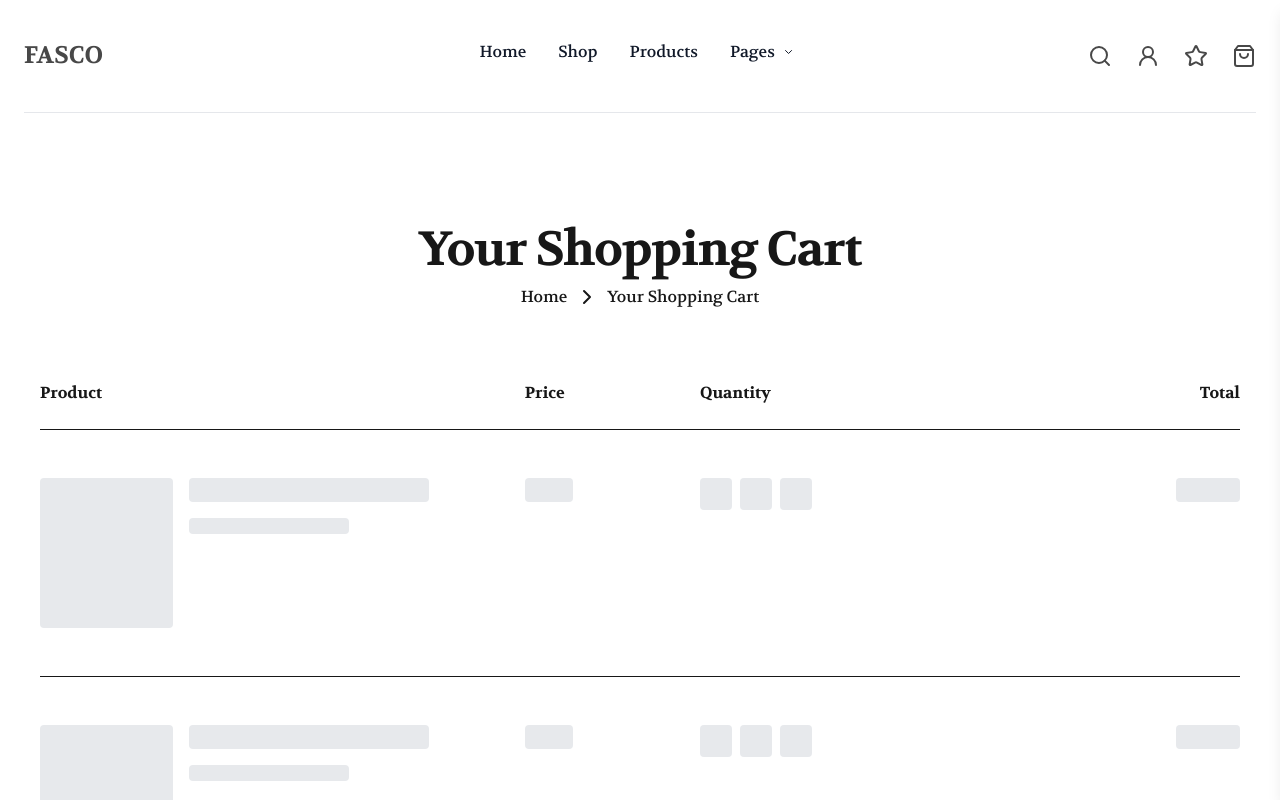
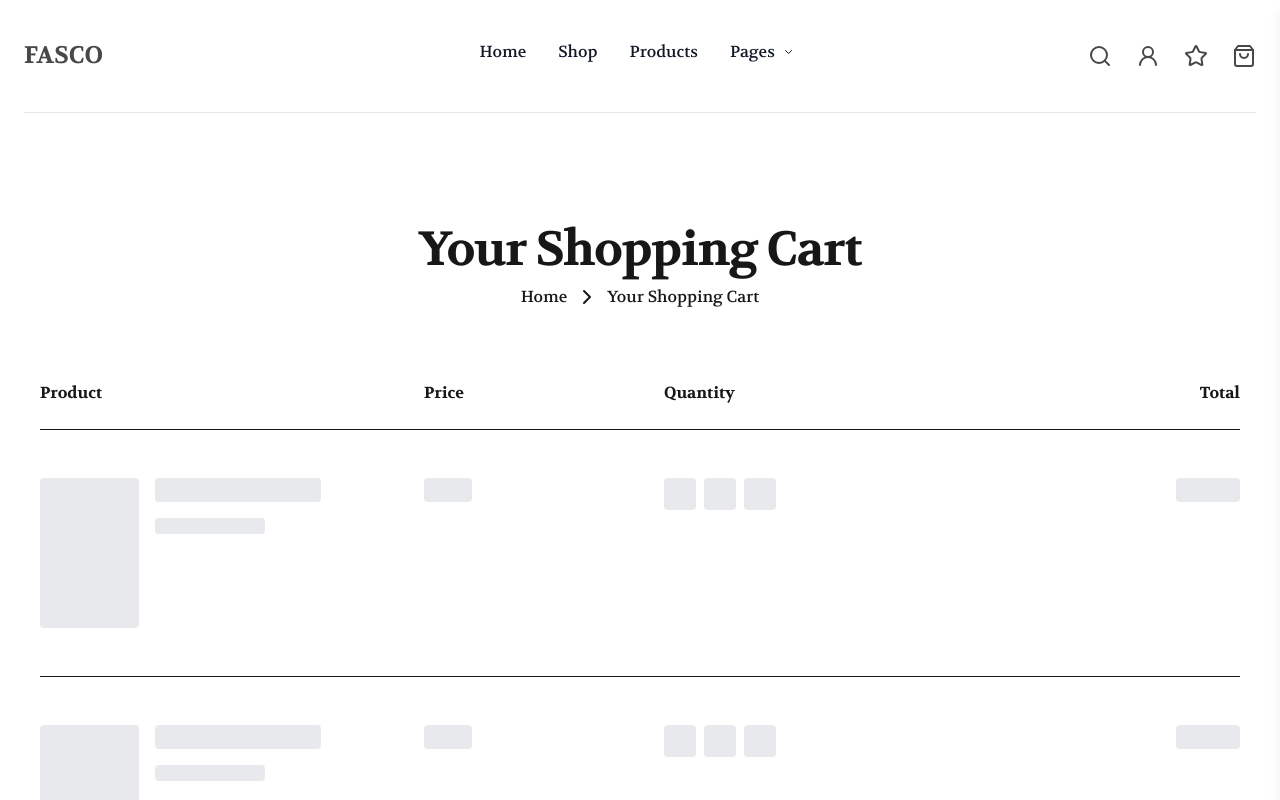
Before and after one commit to Mohamed-Aymn/Mohamed_Aymn-Next_JS_test, a Next.js app: page /cart in a window 1280 px wide. Shown: the top 800 px of the page. Built offline with nearby package versions, Linux system fonts and the light colour scheme.

Commit message:
fix: cart table layout

```diff
--- a/src/app/cart/page.tsx
+++ b/src/app/cart/page.tsx
@@ -43,17 +43,17 @@ function Cart() {
                 <table className="min-w-full">
                     <thead className="border-b">
                         <tr>
-                            <th className="py-6 pr-2 text-left min-w-[30%]">Product</th>
-                            <th className="py-6 px-2 text-left">Price</th>
-                            <th className="py-6 px-2 text-left">Quantity</th>
-                            <th className="py-6 pl-2 text-right">Total</th>
+                            <th className="py-6 pr-6 text-left w-[30%]">Product</th>
+                            <th className="py-6 px-6 text-left w-[20%]">Price</th>
+                            <th className="py-6 px-6 text-left w-[25%]">Quantity</th>
+                            <th className="py-6 pl-6 text-right w-[25%]">Total</th>
                         </tr>
                     </thead>
                     <tbody>
                         {products.length <= 0 || isLoading ? (
                             [...Array(3)].map((_, index) => (
                                 <tr key={index} className="border-b animate-pulse">
-                                    <td className="py-12 pr-2 w-fit">
+                                    <td className="py-12 pr-6 w-[30%]">
                                         <div className="flex flex-col md:flex-row gap-4">
                                             <div className="bg-gray-200 w-[150px] h-[150px] rounded" />
                                             <div className="flex flex-col gap-4 max-w-xs w-full">
@@ -62,17 +62,17 @@ function Cart() {
                                             </div>
                                         </div>
                                     </td>
-                                    <td className="py-12 px-2 align-top">
+                                    <td className="py-12 px-6 align-top w-[20%]">
                                         <div className="bg-gray-200 h-6 w-12 rounded" />
                                     </td>
-                                    <td className="py-12 px-2 align-top">
+                                    <td className="py-12 px-6 align-top w-[25%]">
                                         <div className="flex gap-2">
                                             <div className="bg-gray-200 h-8 w-8 rounded" />
                                             <div className="bg-gray-200 h-8 w-8 rounded" />
                                             <div className="bg-gray-200 h-8 w-8 rounded" />
                                         </div>
                                     </td>
-                                    <td className="py-12 pl-2 text-right align-top">
+                                    <td className="py-12 pl-6 text-right align-top w-[25%]">
                                         <div className="bg-gray-200 h-6 w-16 rounded ml-auto" />
                                     </td>
                                 </tr>
@@ -84,8 +84,8 @@ function Cart() {
                                 const total = productData.price * quantity
                                 return (
                                     <tr key={productData.id} className="border-b">
-                                        <td className="py-12 pr-2 flex gap-4 min-w-[30%] flex-col md:flex-row">
-                                            <Link href={`/products/${productData.id}`}>
+                                        <td className="py-12 pr-6 flex gap-4 flex-col md:flex-row">
+                                            <Link href={`/products/${productData.id}`} className='w-fit'>
 
                                                 <SkeletonImage
                                                     imgProps={{
@@ -96,16 +96,10 @@ function Cart() {
                                                         height: 150
                                                     }}
                                                     containerProps={{
-                    className: "mb-4 mx-auto h-auto w-full flex justify-center items-center",
+                                                        className: "mb-4 h-full w-38 flex justify-center items-center",
                                                     }}
                                                 />
-                                                {/* <Image
-                                                    src={productData.image}
-                                                    alt={productData.title}
-                                                    width={150}
-                                                    height={150}
-                                                    className="object-contain my-4"
-                                                /> */}
+
                                             </Link>
                                             <div className='max-w-xs'>
                                                 <div className='font-bold mb-6'>{productData.title}</div>
@@ -117,8 +111,8 @@ function Cart() {
                                                 </div>
                                             </div>
                                         </td>
-                                        <td className="py-12 px-2 align-top font-bold">${productData.price.toFixed(2)}</td>
-                                        <td className="py-10 px-2 align-top">
+                                        <td className="py-12 px-6 align-top font-bold w-[20%]">${productData.price.toFixed(2)}</td>
+                                        <td className="py-10 px-6 align-top w-[25%]">
                                             <QuantityButton
                                                 increaseCount={() => increaseCount(productData.id)}
                                                 decreaseCount={() => decreaseCount(productData.id)}
@@ -127,7 +121,7 @@ function Cart() {
 
                                             />
                                         </td>
-                                        <td className="py-12 pl-2 font-bold align-top text-right">${total.toFixed(2)}</td>
+                                        <td className="py-12 pl-6 font-bold align-top text-right w-[25%]">${total.toFixed(2)}</td>
                                     </tr>
                                 )
                             })
--- a/src/app/products/[id]/page.tsx
+++ b/src/app/products/[id]/page.tsx
@@ -129,15 +129,3 @@ export async function generateMetadata({ params }: { params: { id: string } }) {
         description: product.description,
     }
 }
-
-// Fetch product data for server-side rendering
-export async function ProductPageServerSide({ params }: { params: { id: string } }) {
-    const res = await fetch(`https://fakestoreapi.com/products/${params.id}`)
-    const product: Product = await res.json()
-
-    return (
-        <ProductPage product={product} />
-    )
-}
-
-export default ProductPageServerSide
```
Lines whose indentation alone changed are shown as unchanged.
